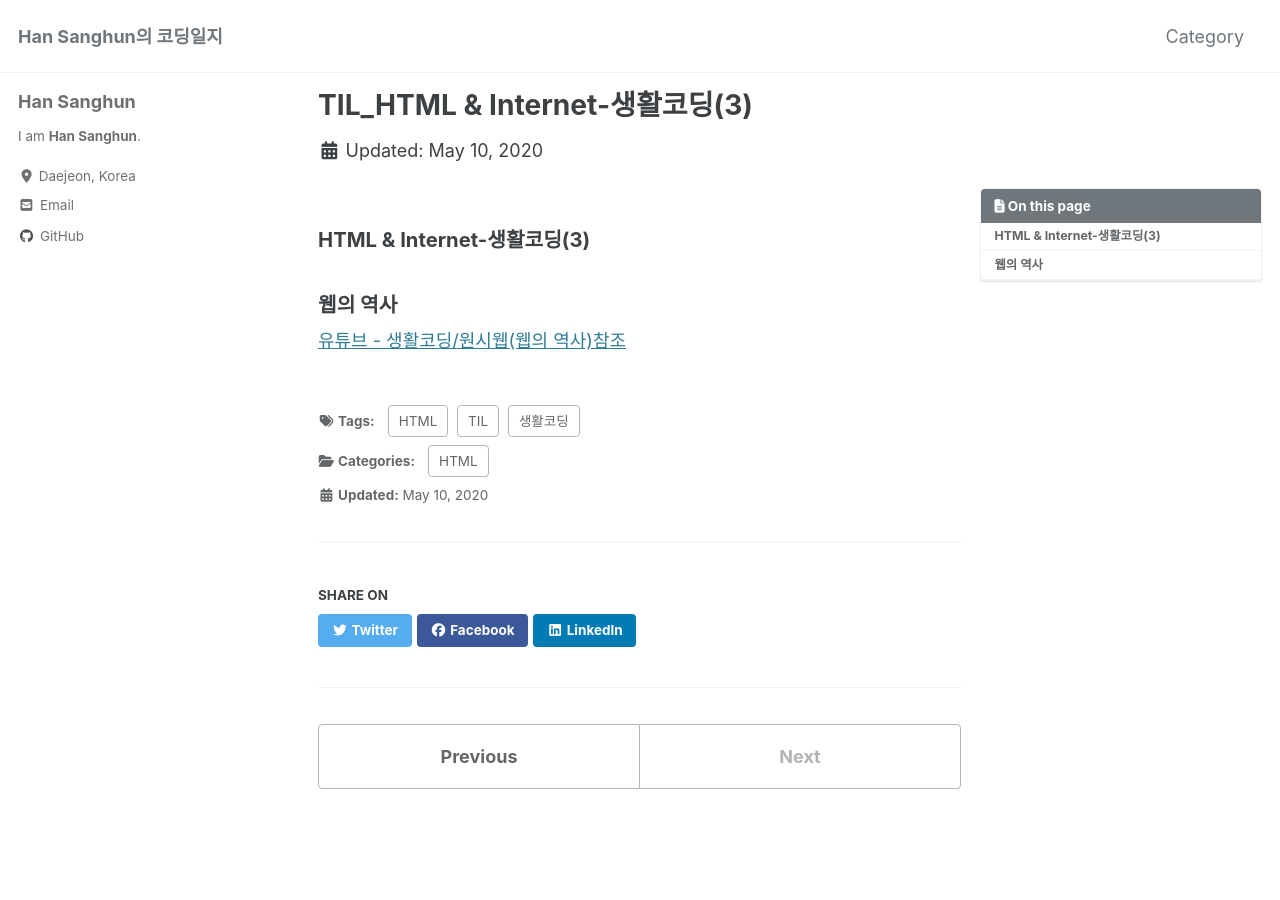
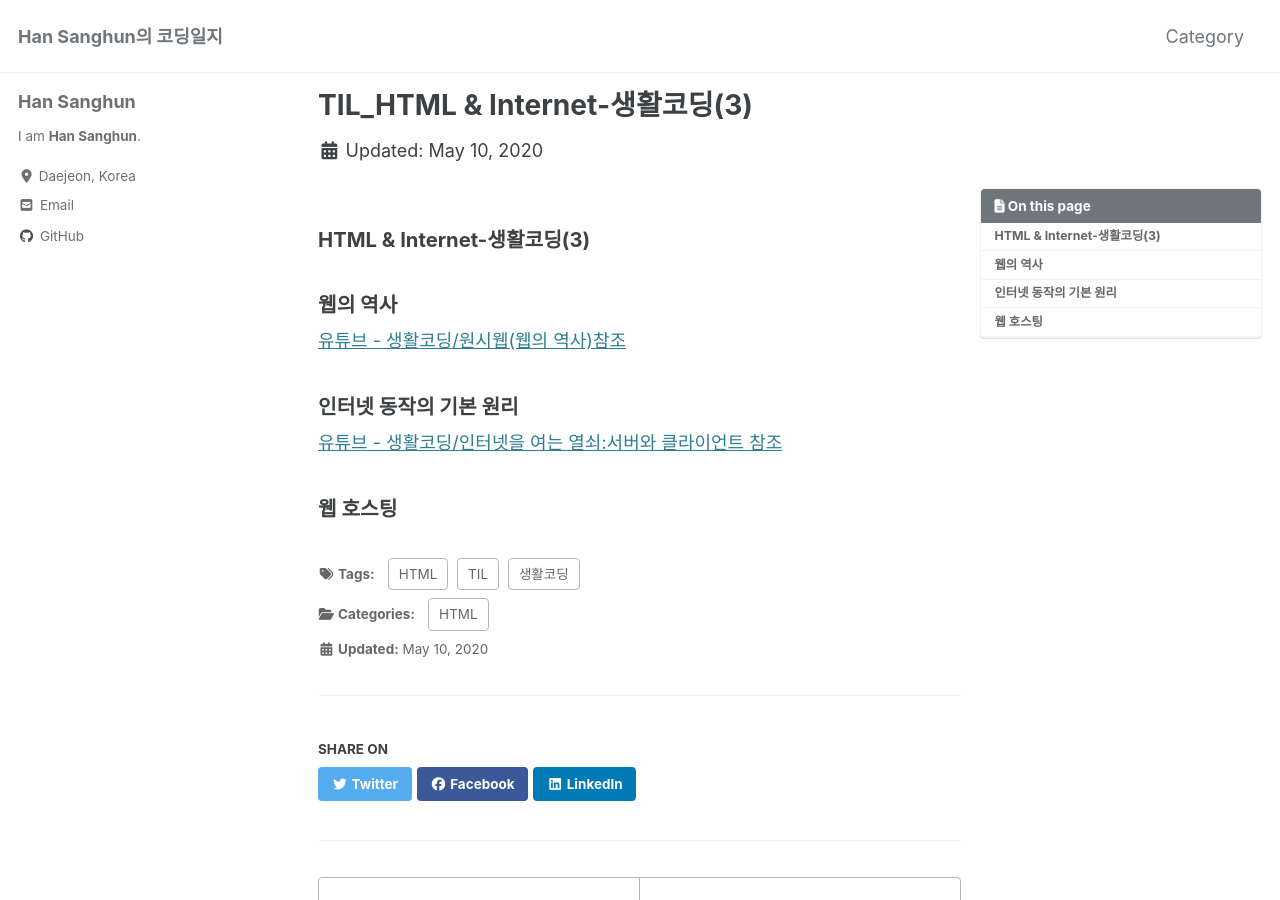
Before and after one commit to HanSanghun94/HanSanghun94.github.io, a Jekyll site: the page built from _posts/2020-05-10-html(3).md, in a window 1280 px wide and 900 px high. Built offline with Jekyll 4.4.1, drawn with Linux system fonts in a browser that asks for light colours; cached includes are drawn as plain includes; nearby versions of some CDN libraries.

Commit message:
TIL_html 공부(추후 인터넷 원리 공부)

```diff
--- a/_posts/2020-05-10-html(3).md
+++ b/_posts/2020-05-10-html(3).md
@@ -14,3 +14,9 @@ toc : true
 ### 웹의 역사
 
 [유튜브 - 생활코딩/원시웹(웹의 역사)참조](https://www.youtube.com/watch?v=pYOEy_mAMpI&list=PLuHgQVnccGMDZP7FJ_ZsUrdCGH68ppvPb&index=16)
+
+### 인터넷 동작의 기본 원리
+
+[유튜브 - 생활코딩/인터넷을 여는 열쇠:서버와 클라이언트 참조](https://www.youtube.com/watch?v=yBPyzaccbkc&list=PLuHgQVnccGMDZP7FJ_ZsUrdCGH68ppvPb&index=18&t=1s)
+
+### 웹 호스팅
```
